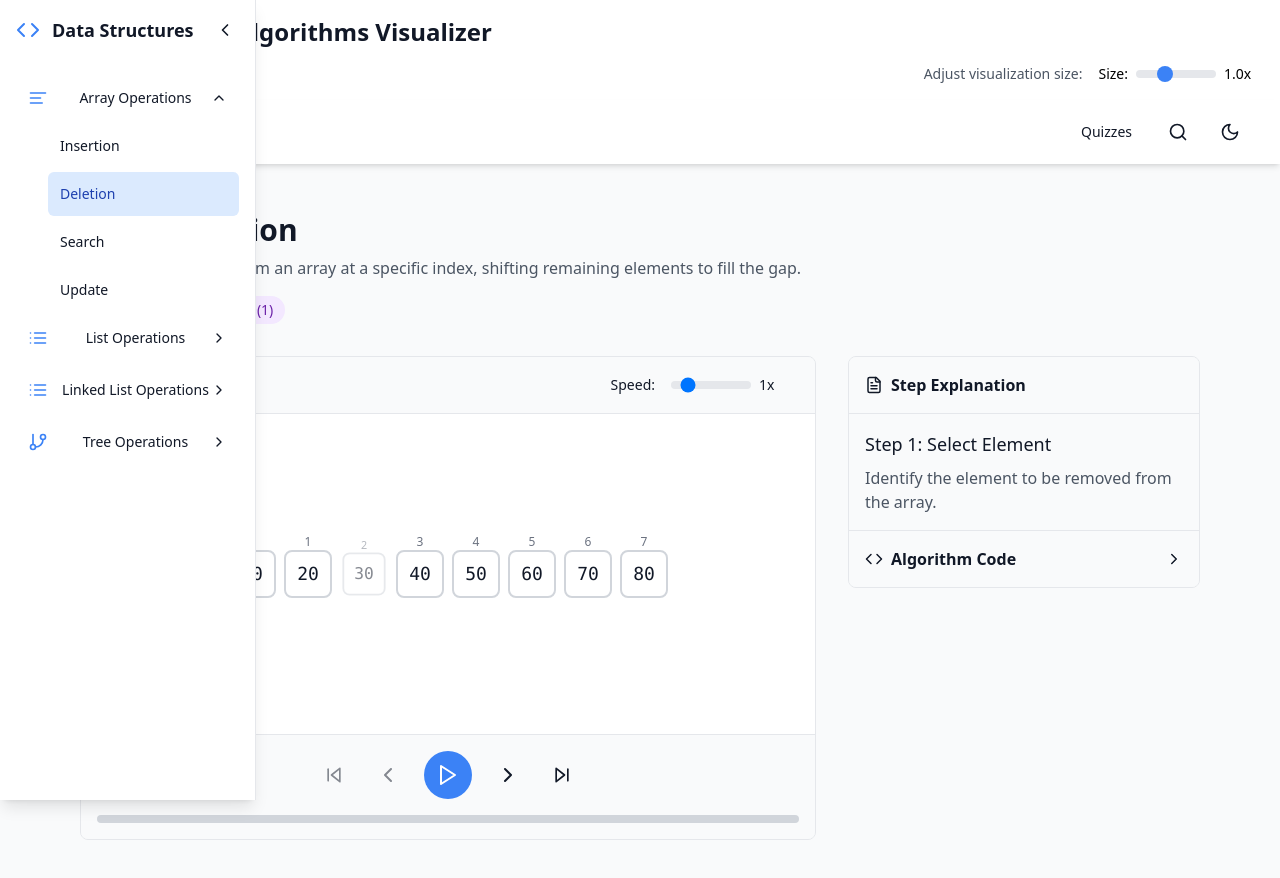
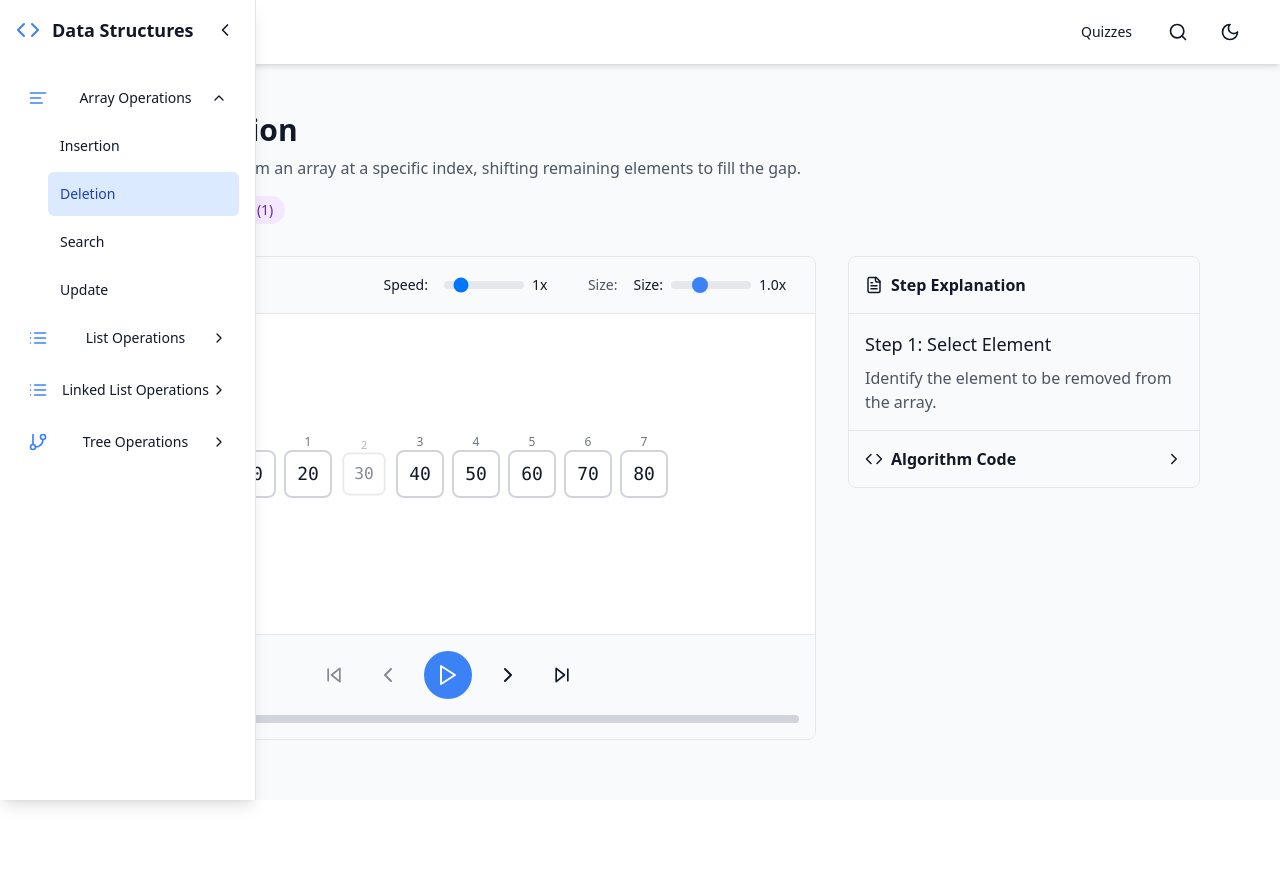
Before and after one commit to opadasaleh/Datastructure, a React (Vite) app: page /algorithms/array-delete in a window 1280 px wide. Shown: the top 878 px of the page. After the commit the page ends 800 px from the top, so only its background shows below. Built offline with nearby package versions, Linux system fonts and the light colour scheme.

Commit message:
Fix SizeControl layout visibility

```diff
--- a/src/App.tsx
+++ b/src/App.tsx
@@ -2,7 +2,6 @@ import React from 'react';
 import { BrowserRouter as Router, Routes, Route } from 'react-router-dom';
 import { ThemeProvider } from './contexts/ThemeContext';
 import { VisualizationProvider } from './contexts/VisualizationContext';
-import SizeControl from './components/controls/SizeControl';
 import Layout from './components/layout/Layout';
 import HomePage from './pages/HomePage';
 import AlgorithmVisualizer from './pages/AlgorithmVisualizer';
@@ -13,24 +12,6 @@ const App: React.FC = () => {
   return (
     <ThemeProvider>
       <VisualizationProvider>
-        <div className="min-h-screen bg-gray-50 dark:bg-gray-900">
-          <header className="p-4 bg-white dark:bg-gray-800 shadow">
-            <div className="container mx-auto">
-              <div className="flex justify-between items-center mb-4">
-                <h1 className="text-2xl font-bold text-gray-900 dark:text-white">
-                  Data Structures & Algorithms Visualizer
-                </h1>
-              </div>
-              <div className="flex justify-end">
-                <div className="flex items-center gap-4">
-                  <div className="text-sm text-gray-600 dark:text-gray-400">
-                    Adjust visualization size:
-                  </div>
-                  <SizeControl />
-                </div>
-              </div>
-            </div>
-          </header>
         <Router>
           <Layout>
             <Routes>
@@ -42,7 +23,6 @@ const App: React.FC = () => {
             </Routes>
           </Layout>
         </Router>
-        </div>
       </VisualizationProvider>
     </ThemeProvider>
   );
--- a/src/pages/AlgorithmVisualizer.tsx
+++ b/src/pages/AlgorithmVisualizer.tsx
@@ -6,6 +6,7 @@ import {
   Code, FileText, ChevronRight, ChevronDown,
   ChevronLeft
 } from 'lucide-react';
+import SizeControl from '../components/controls/SizeControl';
 import ArrayVisualizer from '../components/visualizations/ArrayVisualizer';
 import LinkedListVisualizer from '../components/visualizations/LinkedListVisualizer';
 import TreeVisualizer from '../components/visualizations/TreeVisualizer';
@@ -972,6 +973,10 @@ const AlgorithmVisualizer: React.FC = () => {
                     />
                     <span className="text-sm min-w-[2.5rem]">{speed}x</span>
                   </div>
+                  <div className="text-sm text-gray-600 dark:text-gray-400">
+                    Size:
+                  </div>
+                  <SizeControl />
                 </div>
               </div>
             </div>
```
Lines whose indentation alone changed are shown as unchanged.
